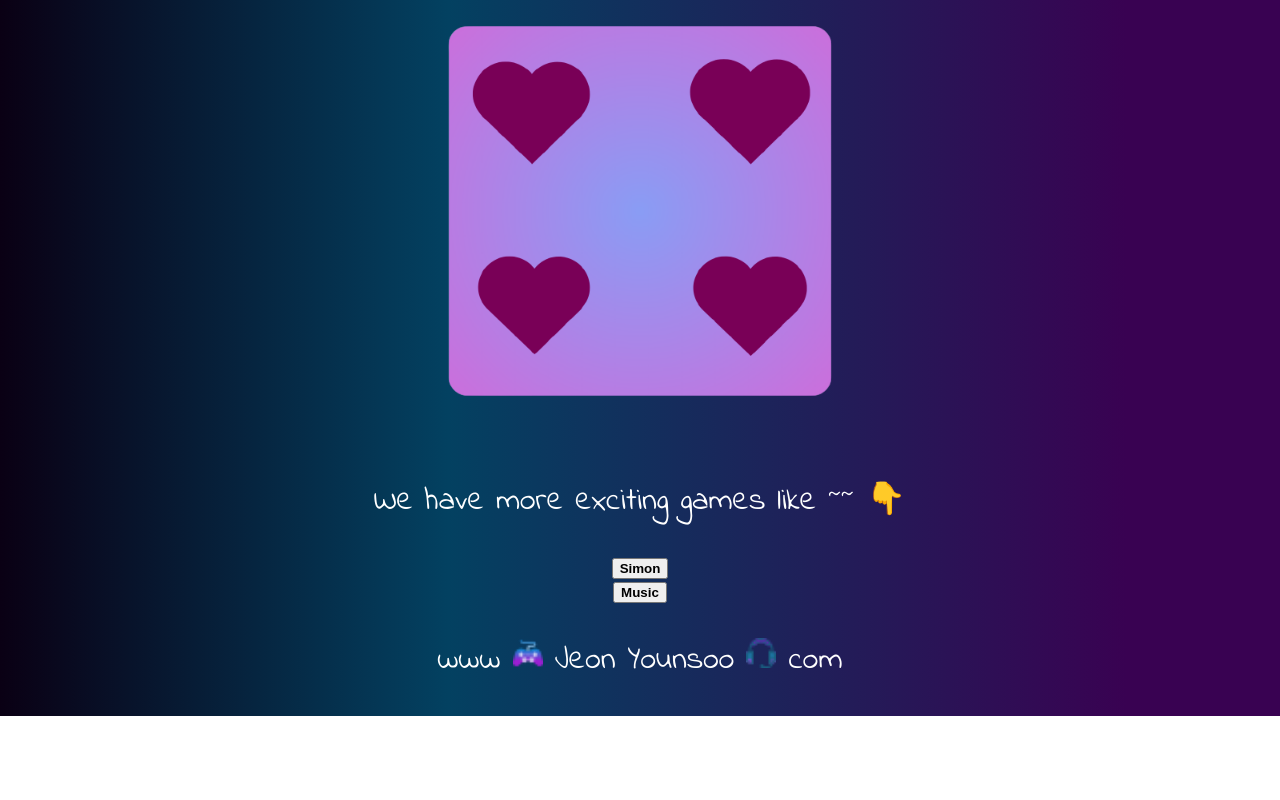
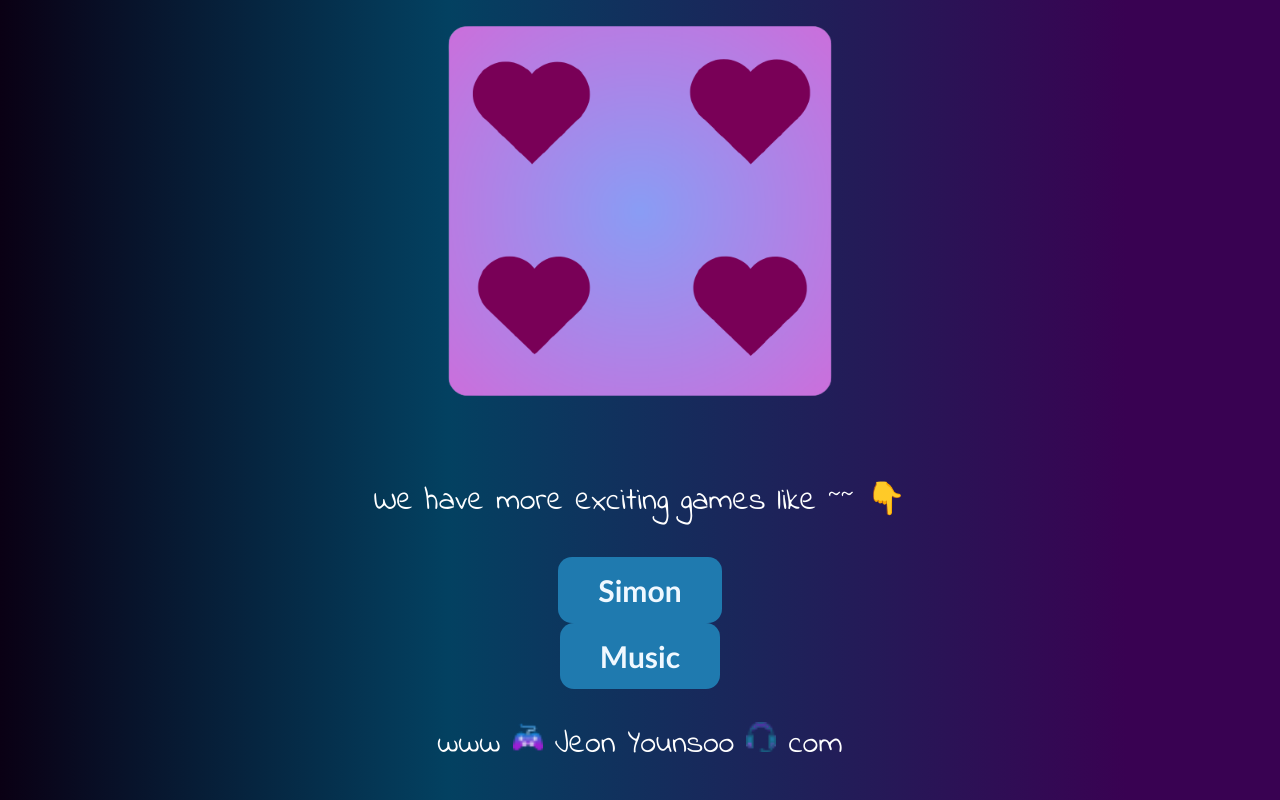
Before and after one commit to jeonounsoo/dice.game, a plain HTML site: page index.html in a window 1280 px wide. Shown: the part 975-1775 px from the top of the page. Before the commit the page ends 1691 px from the top, so only its background shows below. Drawn offline with Linux system fonts and the light colour scheme.

Commit message:
Update styles.css
class nm change

```diff
--- a/styles.css
+++ b/styles.css
@@ -51,7 +51,7 @@ width: 20px;}
 
 .kin {color: white;}
 
-.btn {background-color: #1f7aaf;
+.ben {background-color: #1f7aaf;
 color: aliceblue;
 padding: 15px 40px;
 font-size: 30px;
```
